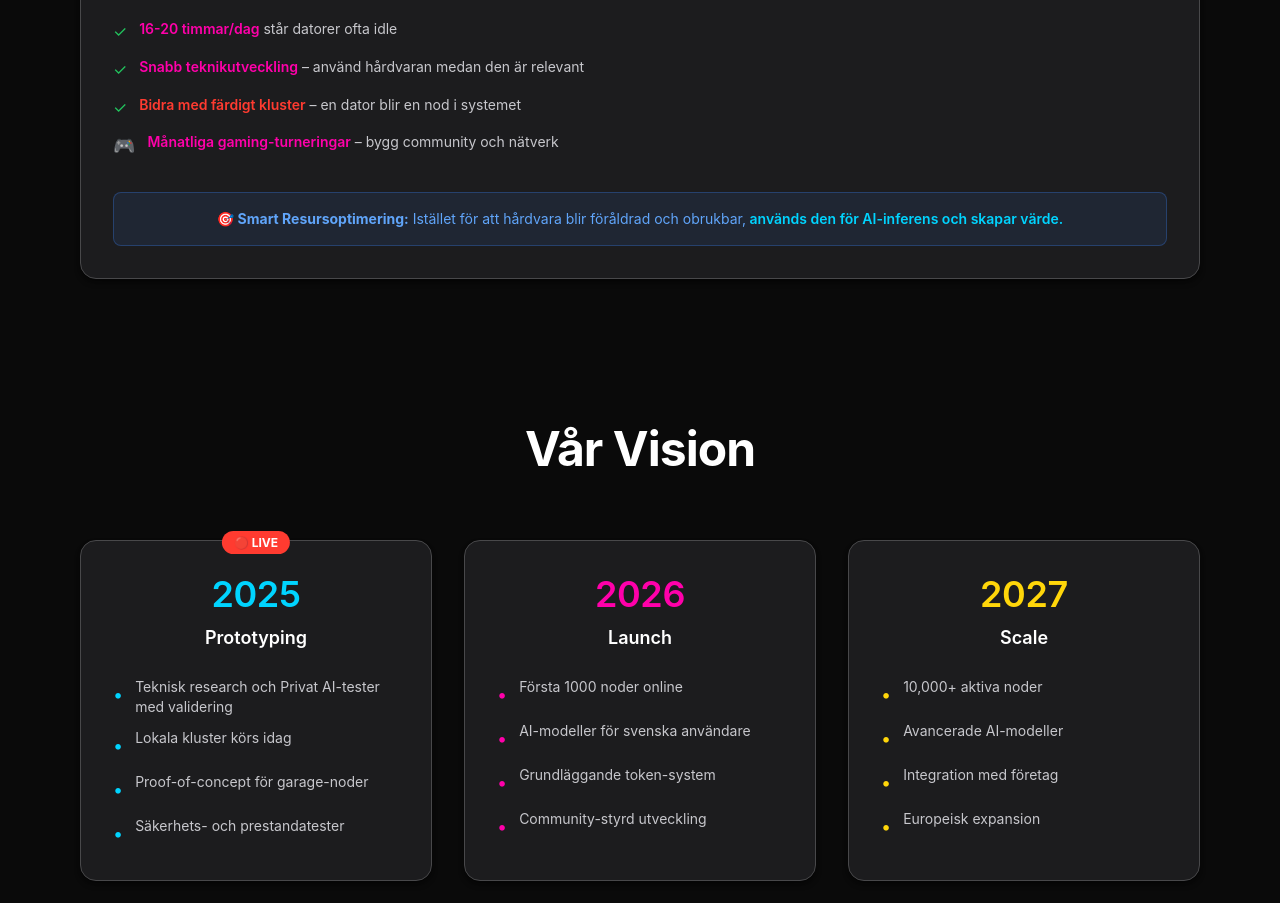
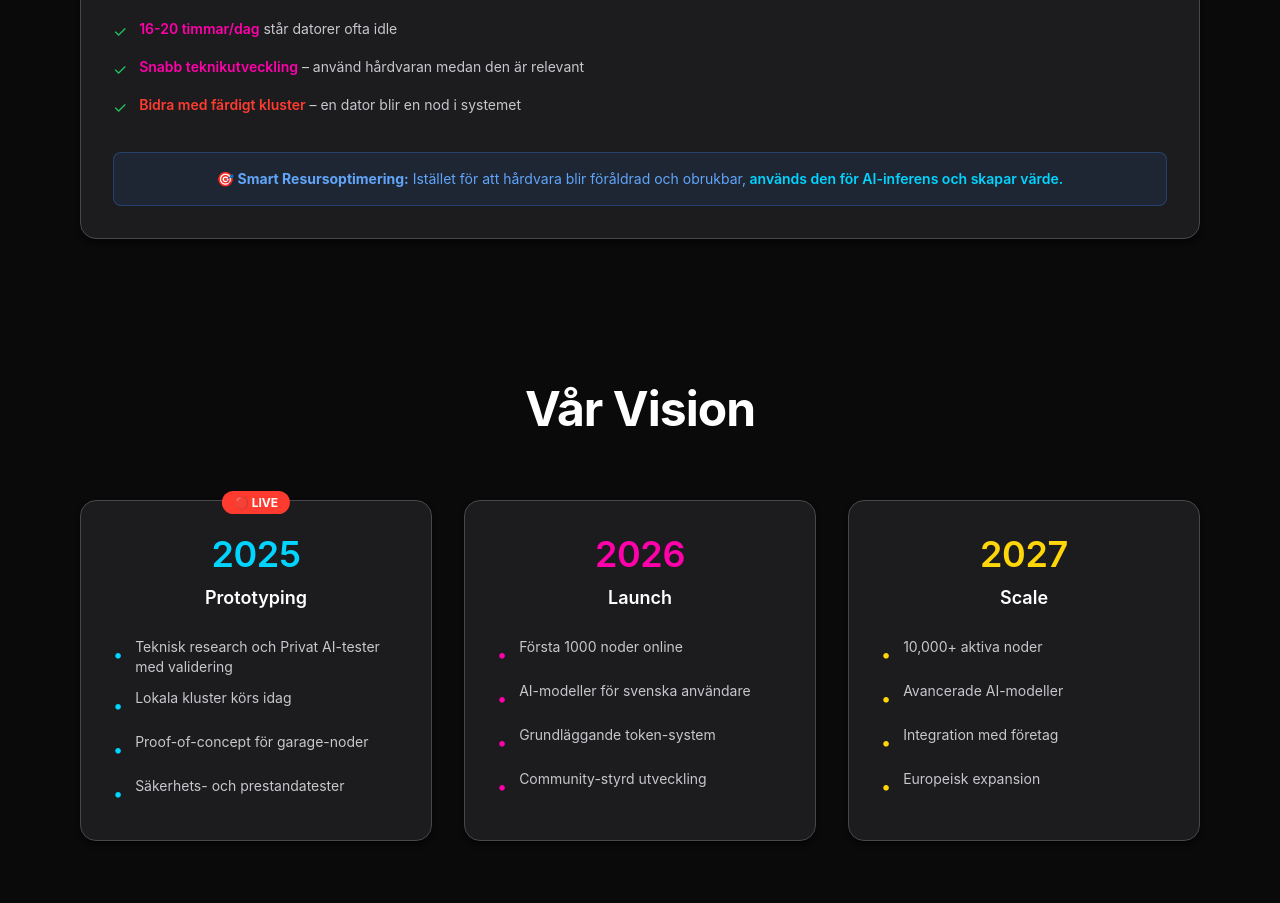
Before and after one commit to magnusfroste/garageai, a React (Vite) app: page / in a window 1280 px wide. Shown: the part 3040-3943 px from the top of the page. Built offline with nearby package versions, Linux system fonts and the light colour scheme.

Commit message:
fix: Remove gaming tournaments - keep focus on technical resource efficiency only
- Remove monthly gaming tournaments from resource section
- Maintain pure technical focus on hardware reuse and efficiency
- No community/gaming elements in technical sections

```diff
--- a/src/components/FactBoxes.jsx
+++ b/src/components/FactBoxes.jsx
@@ -309,10 +309,6 @@ const FactBoxes = () => {
                   <span className="text-green-500">✓</span>
                   <span className="apple-caption"><span style={{ color: 'var(--color-secondary)', fontWeight: '600' }}>Bidra med färdigt kluster</span> – en dator blir en nod i systemet</span>
                 </li>
-                <li className="flex items-start gap-3">
-                  <span className="text-lg">🎮</span>
-                  <span className="apple-caption"><span style={{ color: 'var(--color-accent)', fontWeight: '600' }}>Månatliga gaming-turneringar</span> – bygg community och nätverk</span>
-                </li>
               </ul>
             </div>
           </div>
```
